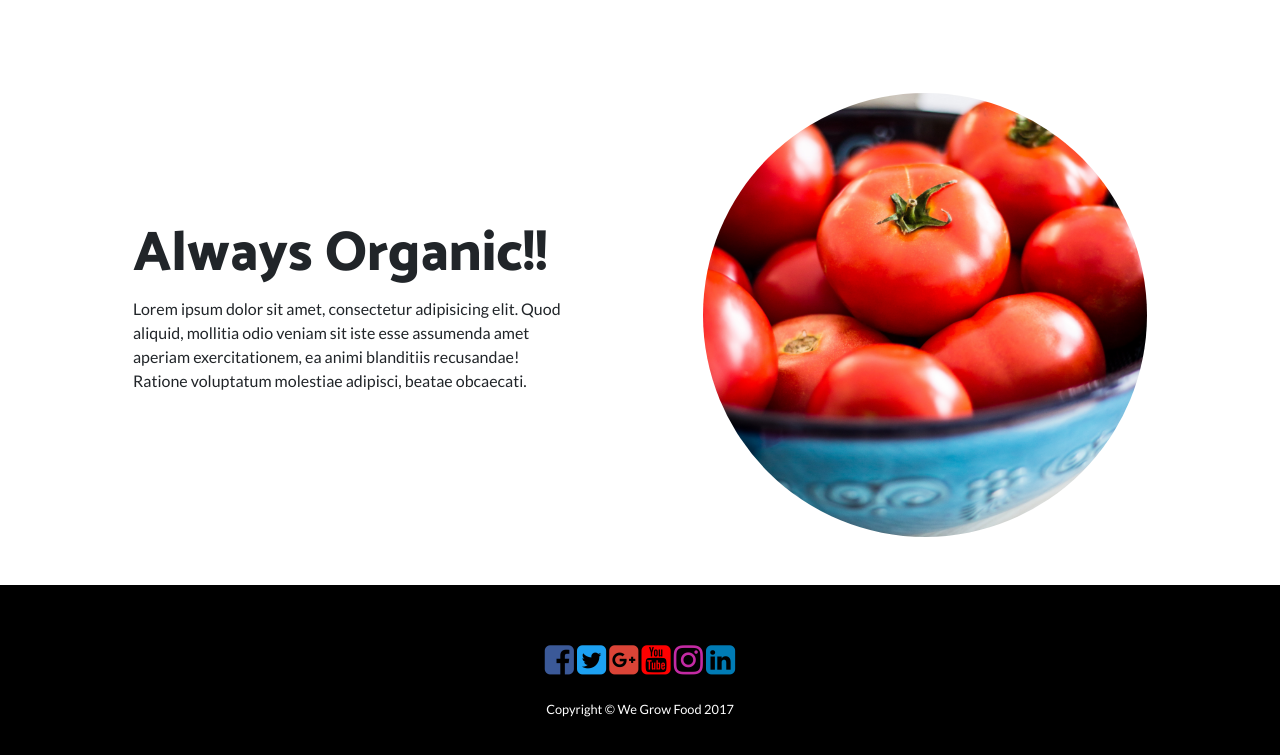
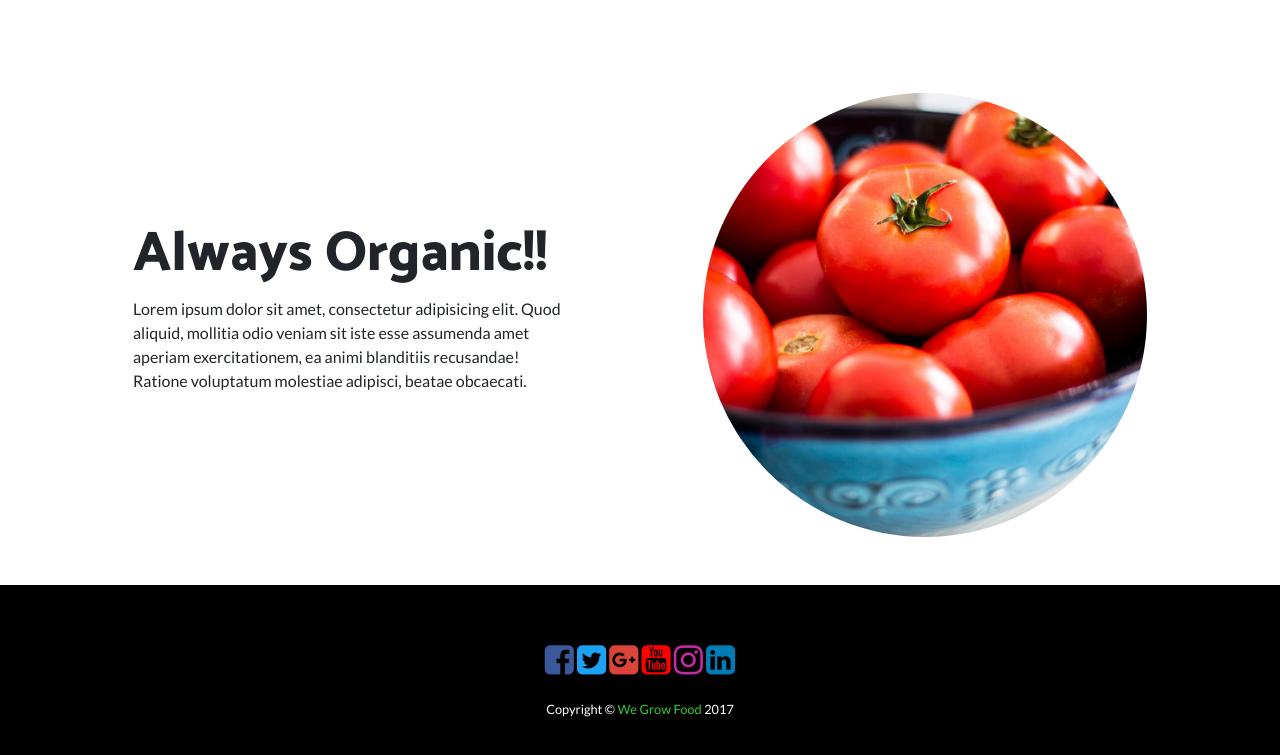
Before and after one commit to McMartyFly/productsitedemo, a website: page index.html in a window 1280 px wide. Shown: the part 1602-2357 px from the top of the page. Drawn offline with Linux system fonts and the light colour scheme.

Commit message:
updating footer color

```diff
--- a/css/one-page-wonder.css
+++ b/css/one-page-wonder.css
@@ -228,11 +228,13 @@ footer ul li a.fa-linkedin-square:hover {
 }
 
 
-
-
 footer ul li a {
   display: inline-block;
 }
 footer ul li a:hover {
   text-decoration: none;
 }
+
+footer .brand {
+  color: #33cc33;
+}
--- a/index.html
+++ b/index.html
@@ -131,7 +131,7 @@
           <li><a href="#" class="fa fa-instagram"></a></li>
           <li><a href="#" class="fa fa-linkedin-square"></a></li>
         </ul>
-        <p class="m-0 text-center text-white small">Copyright &copy; We Grow Food 2017</p>
+        <p class="m-0 text-center text-white small">Copyright &copy; <span class="brand">We Grow Food</span> 2017</p>
       </div>
       <!-- /.container -->
     </footer>
```
